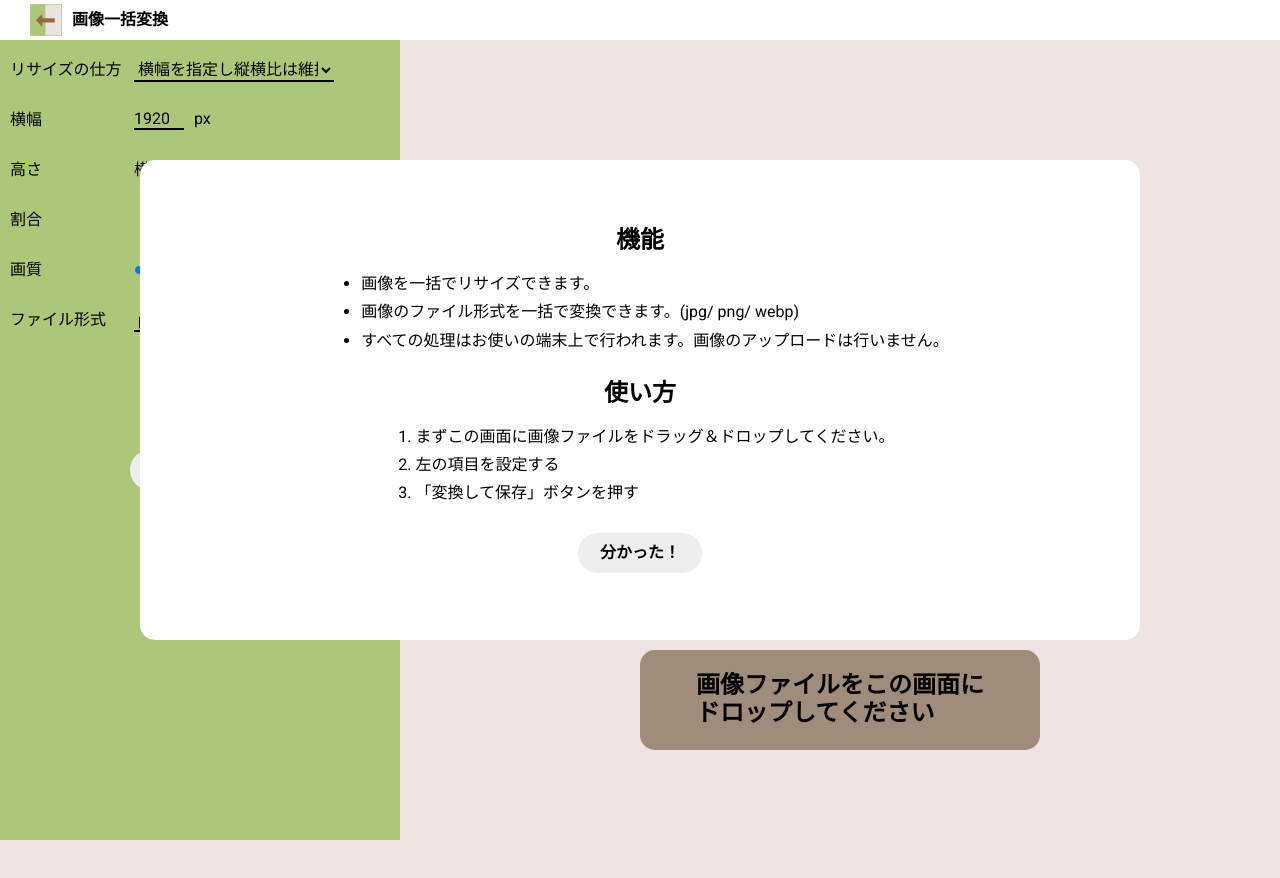
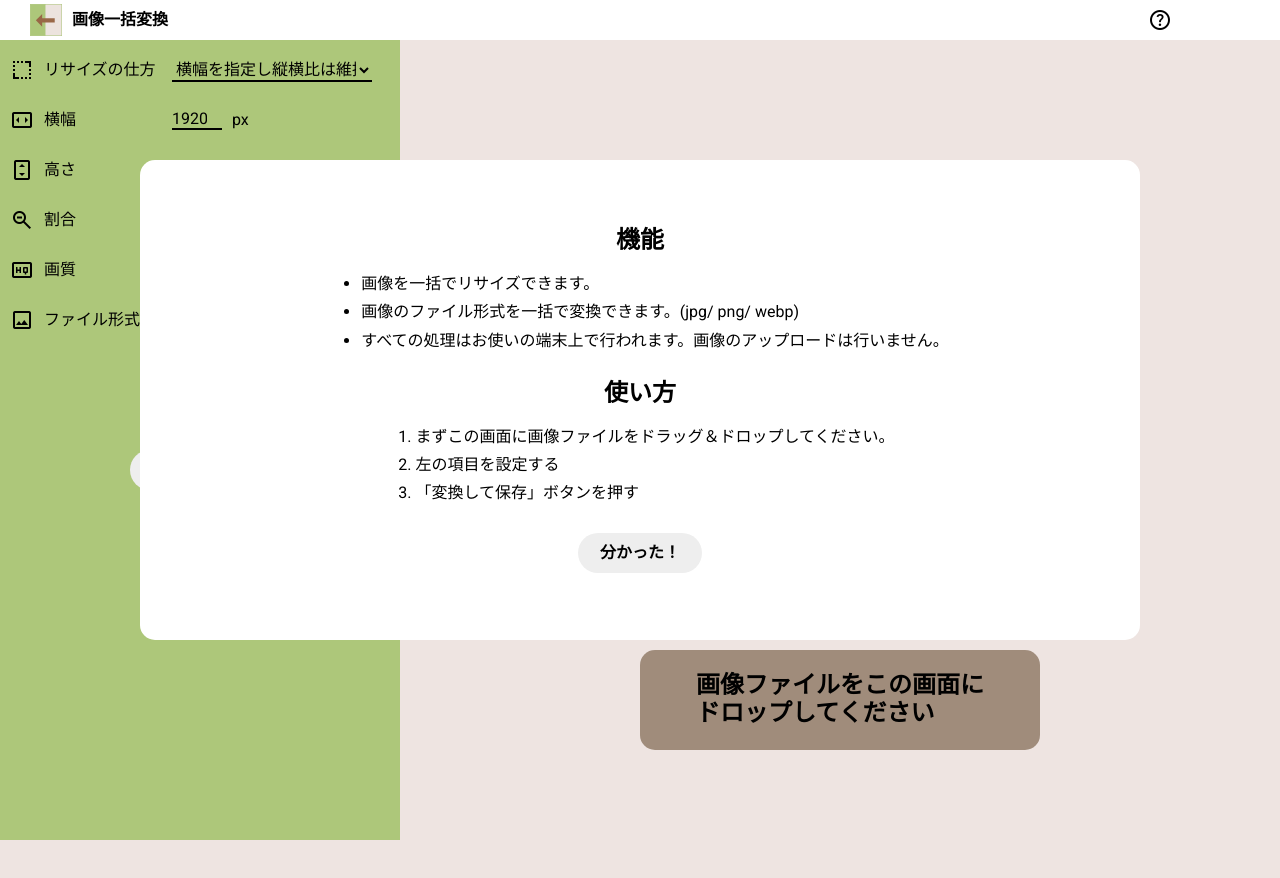
Before and after one commit to shrle/image-convert, a Vue app: page / in a window 1280 px wide. Shown: the top 878 px of the page. After the commit the page ends 800 px from the top, so only its background shows below. Built offline with nearby package versions, Linux system fonts and the light colour scheme.

Commit message:
add icons, add help button, add ogp

```diff
--- a/public/index.html
+++ b/public/index.html
@@ -1,15 +1,44 @@
 <!DOCTYPE html>
 <html lang="">
   <head>
-    <meta charset="utf-8">
-    <meta http-equiv="X-UA-Compatible" content="IE=edge">
-    <meta name="viewport" content="width=device-width,initial-scale=1.0">
-    <link rel="icon" href="<%= BASE_URL %>favicon.ico">
+    <meta charset="utf-8" />
+    <meta http-equiv="X-UA-Compatible" content="IE=edge" />
+    <meta name="viewport" content="width=device-width,initial-scale=1.0" />
+    <meta
+      name="description"
+      content="画像の一括リサイズとファイル形式の変更が行えるアプリです。(webpにも対応！)"
+    />
+    <meta
+      name="keywords"
+      content="画像,一括,リサイズ,ファイル形式の変換,webp"
+    />
+
+    <meta property="og:title" content="画像一括変換" />
+    <meta
+      property="og:description"
+      content="画像の一括リサイズとファイル形式の変更が行えるアプリです。"
+    />
+    <meta
+      property="og:image"
+      content="http://kmrtknr.stars.ne.jp/img-convert/card.webp"
+    />
+    <meta property="og:url" content="http://kmrtknr.stars.ne.jp/img-convert/" />
+    <meta property="og:type" content="website" />
+
+    <link rel="icon" href="<%= BASE_URL %>favicon.ico" />
     <title><%= htmlWebpackPlugin.options.title %></title>
+    <link
+      rel="stylesheet"
+      href="https://fonts.googleapis.com/css2?family=Material+Symbols+Outlined:opsz,wght,FILL,GRAD@20..48,100..700,0..1,-50..200"
+    />
   </head>
   <body>
     <noscript>
-      <strong>We're sorry but <%= htmlWebpackPlugin.options.title %> doesn't work properly without JavaScript enabled. Please enable it to continue.</strong>
+      <strong
+        >We're sorry but <%= htmlWebpackPlugin.options.title %> doesn't work
+        properly without JavaScript enabled. Please enable it to
+        continue.</strong
+      >
     </noscript>
     <div id="app"></div>
     <!-- built files will be auto injected -->
--- a/src/App.vue
+++ b/src/App.vue
@@ -36,11 +36,11 @@ html {
   align-items: center;
 }
 
-.icon-.primary {
+.icon-button.primary {
   background-color: #aaaaaa;
 }
 
-.icon-.silent {
+.icon-button.silent {
   background-color: transparent;
 }
 
--- a/src/views/HomeView.vue
+++ b/src/views/HomeView.vue
@@ -1,6 +1,14 @@
 <template>
   <header>
-    <h1><img src="@/assets/logo.svg" alt="ロゴ" />画像一括変換</h1>
+    <div class="left-container">
+      <h1><img src="@/assets/logo.svg" alt="ロゴ" />画像一括変換</h1>
+    </div>
+
+    <div class="right-container">
+      <button class="icon-button silent" @click="isAboutRead = false">
+        <span class="material-symbols-outlined"> help </span>
+      </button>
+    </div>
   </header>
   <article @dragover.prevent="dragover()">
     <!-- @@@@@ ファイル読み込み @@@@@  -->
@@ -37,7 +45,10 @@
     <!-- @@@@@ 画像設定 @@@@@ -->
     <section class="image-settings" @dragover.prevent="dragover()">
       <p>
-        <label for="resizeTarget">リサイズの仕方</label>
+        <label for="resizeTarget"
+          ><span class="material-symbols-outlined"> resize </span
+          >リサイズの仕方</label
+        >
         <select id="resizeTarget" v-model="resizeTarget">
           <option value="width">横幅を指定し縦横比は維持</option>
           <option value="height">高さを指定し縦横比は維持</option>
@@ -48,7 +59,10 @@
       </p>
 
       <p>
-        <label for="resize-width">横幅</label>
+        <label for="resize-width">
+          <span class="material-symbols-outlined"> fit_page_width </span>
+          横幅</label
+        >
         <span class="flex-row" v-if="isWidthShow">
           <input
             type="number"
@@ -59,12 +73,16 @@
         </span>
 
         <span v-if="isWidthHidden && isParcentHidden"
+          ><span class="material-symbols-outlined"> join </span
           >高さに合わせ縦横比を維持</span
         >
       </p>
 
       <p>
-        <label for="resize-height">高さ</label>
+        <label for="resize-height"
+          ><span class="material-symbols-outlined"> fit_page_height </span
+          >高さ</label
+        >
         <span class="flex-row" v-if="isHeightShow">
           <input
             type="number"
@@ -75,12 +93,15 @@
         </span>
 
         <span v-if="isHeightHidden && isParcentHidden"
+          ><span class="material-symbols-outlined"> join </span
           >横幅に合わせ縦横比を維持</span
         >
       </p>
 
       <p>
-        <label for="parcent">割合</label>
+        <label for="parcent"
+          ><span class="material-symbols-outlined"> zoom_out </span>割合</label
+        >
         <span class="flex-row" v-if="isParcentShow">
           <input
             type="range"
@@ -96,7 +117,10 @@
       </p>
 
       <p>
-        <label for="image-quality">画質</label>
+        <label for="image-quality"
+          ><span class="material-symbols-outlined"> high_quality </span
+          >画質</label
+        >
         <input
           type="range"
           id="image-quality"
@@ -108,7 +132,10 @@
         <span>{{ imageQuality }}</span>
       </p>
       <p>
-        <label for="fileType">ファイル形式</label>
+        <label for="fileType"
+          ><span class="material-symbols-outlined"> image </span
+          >ファイル形式</label
+        >
         <select id="fileType" v-model="fileType">
           <option value="origin">変換なし</option>
           <option value="image/png">png</option>
@@ -127,7 +154,7 @@
   <div class="image-loading" :class="{ show: imageLoading }">画像の読込中</div>
   <div class="image-saving" :class="{ show: imageSaving }">画像の保存中</div>
 
-  <section class="about" :class="{ hidden: isAboutRead }">
+  <section class="about" :class="{ hide: isAboutRead }">
     <h2>機能</h2>
     <ul>
       <li>画像を一括でリサイズできます。</li>
@@ -212,8 +239,24 @@ header {
   background-color: var(--header-background-color);
   z-index: 10;
 
+  display: grid;
+  grid-template-columns: 300px 1fr;
+  grid-template-rows: 1fr;
+}
+
+header > * {
+  width: 100%;
+  height: var(--header-hight);
   display: flex;
   align-items: center;
+}
+
+.right-container {
+  display: flex;
+  flex-direction: row;
+  justify-content: end;
+
+  padding-right: 100px;
 }
 
 h1 {
@@ -232,25 +275,47 @@ h1 img {
 }
 
 .about {
-  max-width: 1000px;
   width: 90%;
   height: 60%;
+  max-width: 1000px;
   padding: 50px;
 
   background-color: #fff;
   border-radius: 15px;
 
   position: fixed;
+  z-index: 101;
   top: 50%;
   left: 50%;
-  z-index: 101;
+  right: auto;
   transform: translate(-50%, -50%);
+
+  /* top: 50%;
+  left: 50%;
+  transform: translate(-50%, -50%); */
+  transition: all ease-in-out 0.3s;
 
   display: flex;
   flex-direction: column;
   justify-content: center;
   align-items: center;
   row-gap: 20px;
+}
+
+.about.hide {
+  width: 30px;
+  height: 30px;
+  padding: 0;
+
+  z-index: -1;
+  top: 0;
+  right: 100px;
+  left: auto;
+  transform: translate(0, 0);
+}
+
+.about.hide * {
+  display: none;
 }
 
 .about h2 {
@@ -311,7 +376,18 @@ article {
 }
 
 .image-settings label {
-  width: 30%;
+  width: 40%;
+  display: flex;
+  align-items: center;
+}
+
+.image-settings label + * {
+  display: flex;
+  align-items: center;
+}
+
+.image-settings label span {
+  margin-right: 10px;
 }
 
 .save-button-container {
@@ -339,7 +415,7 @@ article {
 
 .input-container {
   width: 100%;
-  height: 100px;
+  height: 0;
   display: flex;
   justify-content: center;
   align-items: center;
@@ -443,11 +519,6 @@ article {
   scrollbar-width: thin;
 }
 
-.thum-container:hover {
-  scrollbar-color: #aaaaaa #ffffff;
-  scrollbar-width: thin;
-}
-
 .thum-container img {
   width: 100%;
   aspect-ratio: 1/1;
@@ -529,7 +600,7 @@ canvas {
   visibility: visible;
 }
 
-@media screen and (max-width: 700px) {
+@media screen and (max-width: 800px) {
   .about .pc {
     display: none;
   }
@@ -551,6 +622,10 @@ canvas {
     align-items: center;
   }
 
+  .input-container {
+    height: 100px;
+  }
+
   .input-container label {
     width: 90%;
     position: static;
@@ -570,6 +645,10 @@ canvas {
 
   .thum-container {
     max-height: calc(100% - 60px);
+
+    overflow-y: auto;
+    scrollbar-color: #aaaaaa #ffffff;
+    scrollbar-width: thin;
   }
 }
 </style>
```
Also changed, not shown: public/card.webp (added), 1 other file (tests, documents, lock files or other folders).
